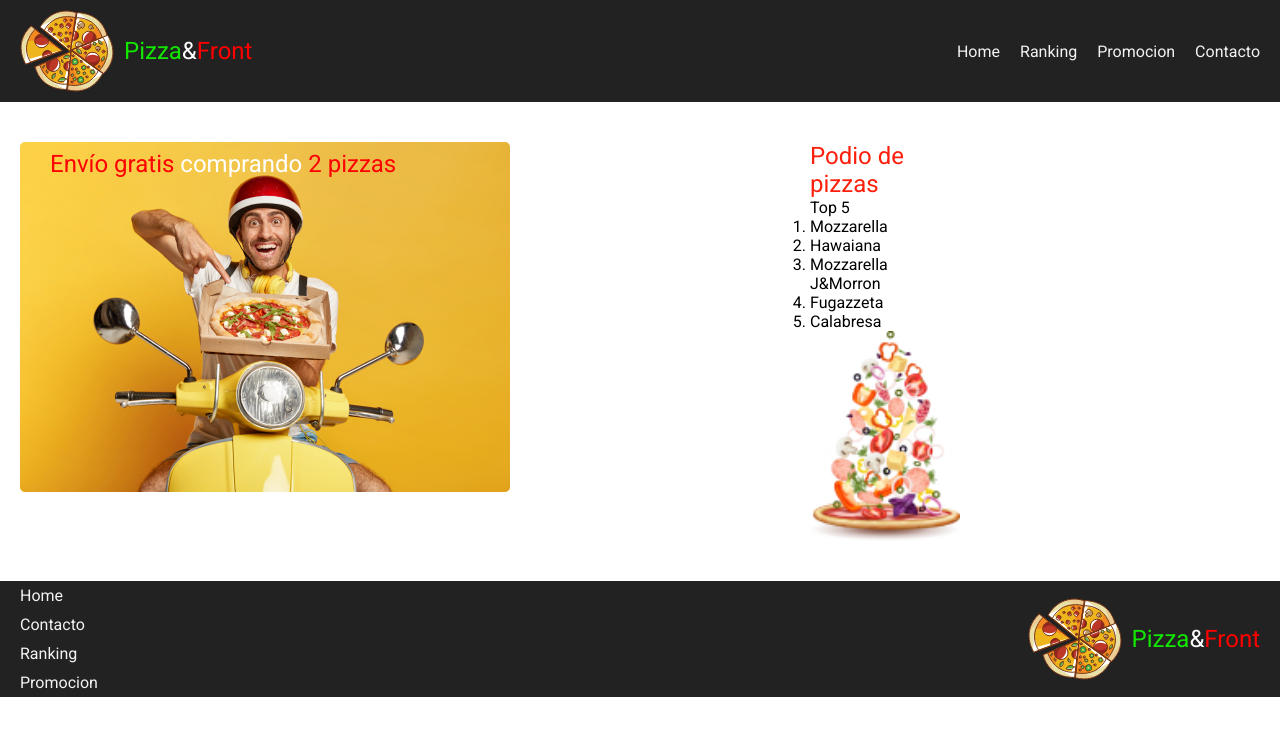
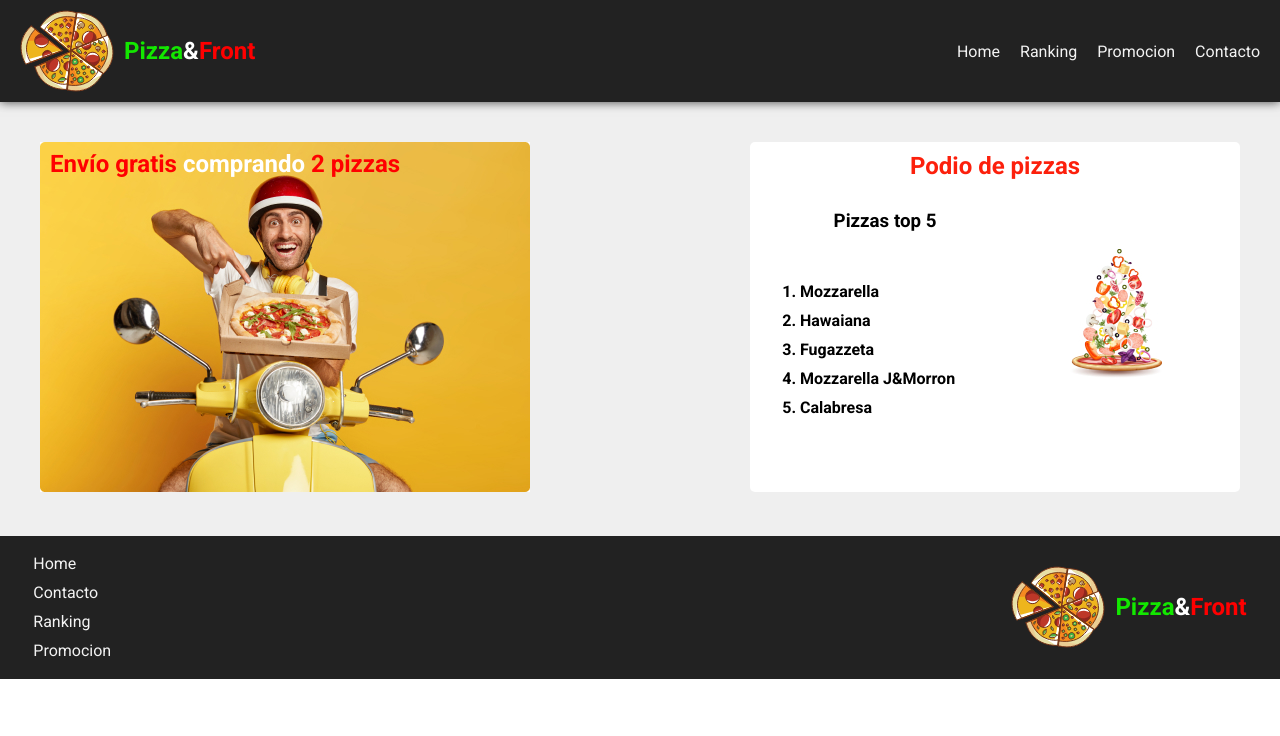
Before and after one commit to Axelinpinguin/Examen, a plain HTML site: page index.html in a window 1280 px wide. Drawn offline with Linux system fonts and the light colour scheme; a web font is replaced by a local one.

Commit message:
Corrección de página

```diff
--- a/assets/css/style.css
+++ b/assets/css/style.css
@@ -4,7 +4,7 @@
     box-sizing: border-box;
 }
 body{
-    font-family: "Roboto", serif;
+    font-family: "Roboto";
 }
 
 #verde{
@@ -20,6 +20,8 @@ body{
     display: flex;
     background-color: #222222;
     justify-content: space-between;
+    box-shadow: 0px 0px 10px #222222;
+
 }
 .imagen{
     position: relative;
@@ -29,17 +31,24 @@ body{
     top: 150px;
     left: 50px;
     font-size: 24px;
+    font-weight: 700;
 }
 .nav-bar{
     display: flex;
     align-items: center;
     list-style: none;
     margin-right: 20px;
+    flex-wrap: wrap;
 }
 .nav-bar li{
     margin-left: 20px;
     font-size: 16px;
     color: #F3F3F3;
+}
+.nav-bar a{
+    text-decoration: none;
+    color: #F3F3F3;
+
 }
 .logo{
     display: flex;
@@ -50,22 +59,57 @@ body{
     font-size: 24px;
     line-height: 28px;
     margin-left: 10px;
+    font-weight: 700;
 }
-
 .contenedor{
     display: flex;
-    padding: 40px 20px;
+    padding: 40px;
+    padding-right: 40px;
+    justify-content: space-between;
+    flex-wrap: wrap;
+    background-color: rgba(179, 179, 179, 0.212);
 }
 #TituloPodio{
     color: #FC200C;
     font-size: 24px;
+    text-align: center;
+    padding: 10px 0px 30px 0px;
 }
 .derecho{
     display: flex;
-    justify-content: center;
     flex-direction: column;
-    padding: 0px 300px;
+    height: 350px;
+    width: 490px;
+    border-radius: 5px ;
+    background-color: #FFFFFF;
 }
+.toplista{
+    display: flex;
+    align-items: center;
+}
+.lista{
+    display: flex;
+    width: 170px;
+    flex-direction: column;
+    margin-right: 100px;
+    margin-left: 50px;
+}
+.lista li{
+    margin-top: 10px;
+    font-size: 16px;
+    font-weight: bold;
+
+}
+h3{
+    margin-bottom: 40px;
+    text-align: center;
+}
+.toplista img{
+    width: 92px;
+    height: 129px;
+
+}
+
 .logoBottom{
     display: flex;
     align-items: center;
@@ -82,4 +126,16 @@ body{
     font-size: 16px;
     color: #F3F3F3;
     padding: 5px 0px;
+
 }
+.nav-barB a{
+    text-decoration: none;
+    font-size: 16px;
+    color: #F3F3F3;
+}
+.navB{
+    display: flex;
+    background-color: #222222;
+    justify-content: space-between;
+    padding: 13.3px;
+}
--- a/index.html
+++ b/index.html
@@ -17,10 +17,10 @@
                 <div class="font"> <span id="verde">Pizza</span><span id="blanco" >&</span><span id="rojo" >Front</span> </div>
             </div>
             <ul class=nav-bar>
-                <li>Home</li>
-                <li>Ranking</li>
-                <li>Promocion</li>
-                <li>Contacto</li>
+                <li><a href="">Home</a></li>
+                <li><a href="">Ranking</a></li>
+                <li><a href="">Promocion</a></li>
+                <li><a href="">Contacto</a></li>
             </ul>
         </nav>
     </header>
@@ -30,25 +30,31 @@
                 <img class="imagen" src="assets/img/delivery.jpg" alt="foto promocionando una pizza">
                 <div id="rojo"><p id="ab">Envío gratis <span id="blanco">comprando</span> 2 pizzas</p></div>
             </div>
-            <div class="derecho"><p id="TituloPodio">Podio de pizzas</p>
-                <ol>Top 5
+            <div class="derecho">
+                <h2 id="TituloPodio">Podio de pizzas</h2>
+                <div class="toplista">
+                    <div class="lista">
+                        <h3>Pizzas top 5</h3>
+                        <ol type="1">
                             <li>Mozzarella</li>
                             <li>Hawaiana</li>
+                            <li>Fugazzeta</li>
                             <li>Mozzarella J&Morron</li>
-                    <li>Fugazzeta</li>
                             <li>Calabresa</li>
                         </ol>
+                    </div>
                     <img src="assets/img/PizzaFalling.jpg" alt="Ingredientes de la pizza">
+                </div>
             </div>
         </section>
     </main>
     <footer>
-        <nav class="nav">
+        <nav class="navB">
             <ul class="nav-barB">
-                <li>Home</li>
-                <li>Contacto</li>
-                <li>Ranking</li>
-                <li>Promocion</li>
+                <li><a href="">Home</a></li>
+                <li><a href="">Contacto</a></li>
+                <li><a href="">Ranking</a></li>
+                <li><a href="">Promocion</a></li>
             </ul>
             <div class="logoBottom">
                 <img src="assets/img/VectorPizza.svg" alt="imagen de una pizza">
```
Also changed, not shown: assets/img/Pizza&Front.png (deleted). Lines whose indentation alone changed are shown as unchanged.
